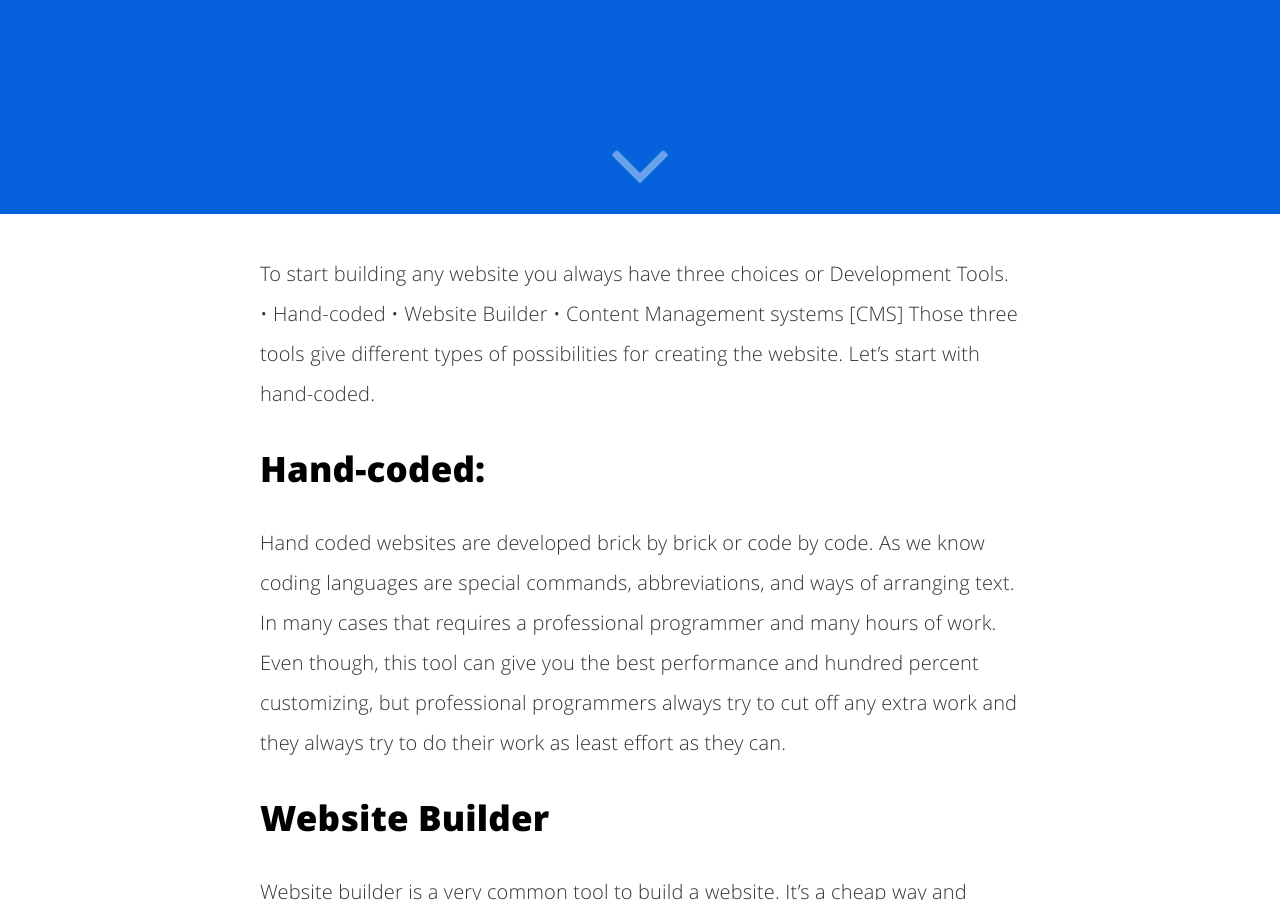
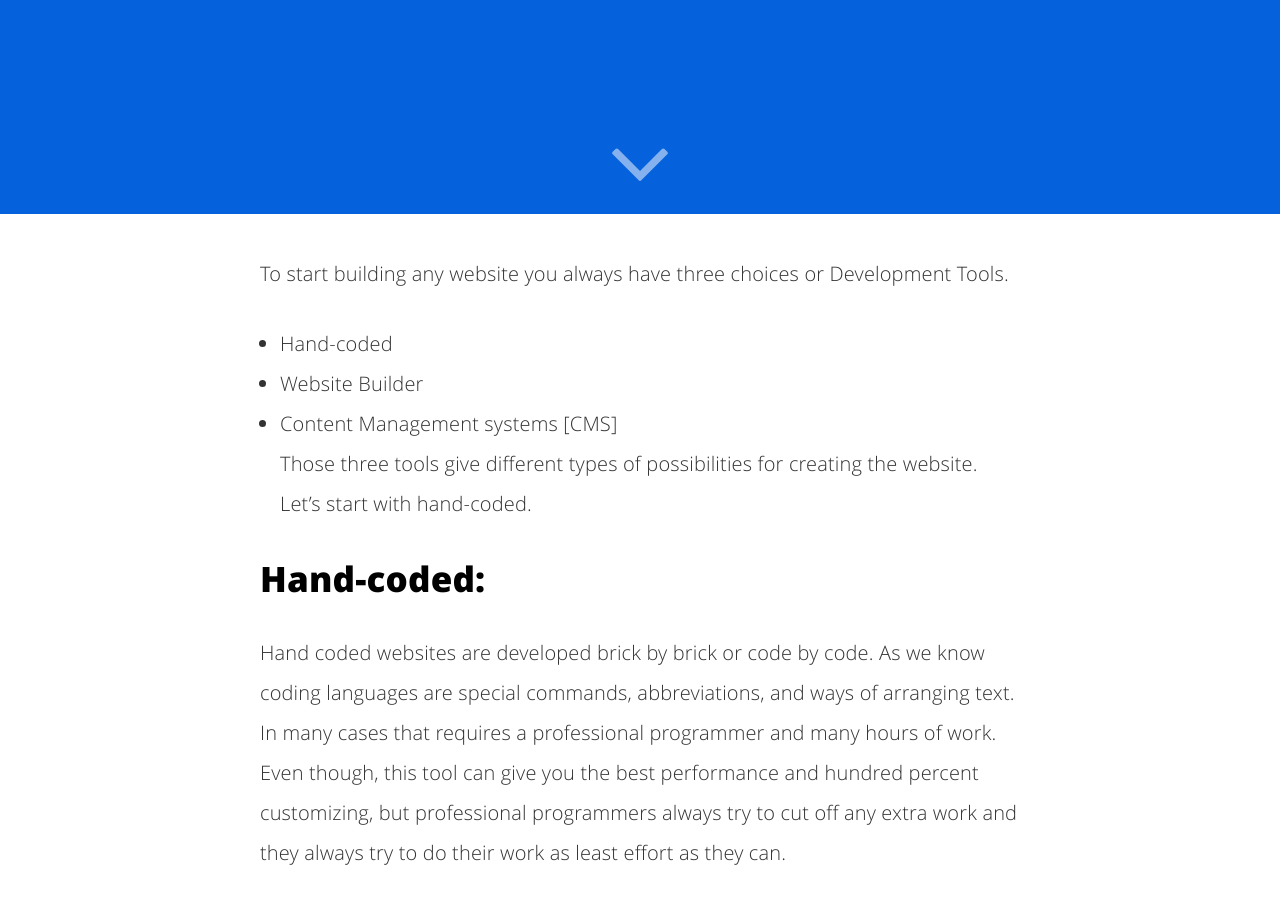
Before and after one commit to karnaout/Web-Development, a Jekyll site: the page built from _posts/2015-10-29-Create a Website .md, in a window 1280 px wide and 900 px high, scrolled down 686 px. Built offline with Jekyll 4.4.1, drawn with Linux system fonts in a browser that asks for light colours; Markdown is read by kramdown in place of the engine named in the settings; comment, search, counter and statistics services are not loaded.

```diff
--- a/_posts/2015-10-29-Create a Website .md
+++ b/_posts/2015-10-29-Create a Website .md
@@ -12,9 +12,9 @@ twitter_text: 'How to install Jekyll.'
 ---
 
 To start building any website you always have three choices or Development Tools.
-•	Hand-coded
-•	Website Builder
-•	Content Management systems [CMS]
+*	Hand-coded
+*	Website Builder
+*	Content Management systems [CMS]
 Those three tools give different types of possibilities for creating the website. Let’s start with hand-coded.
 
 ## Hand-coded:
```
